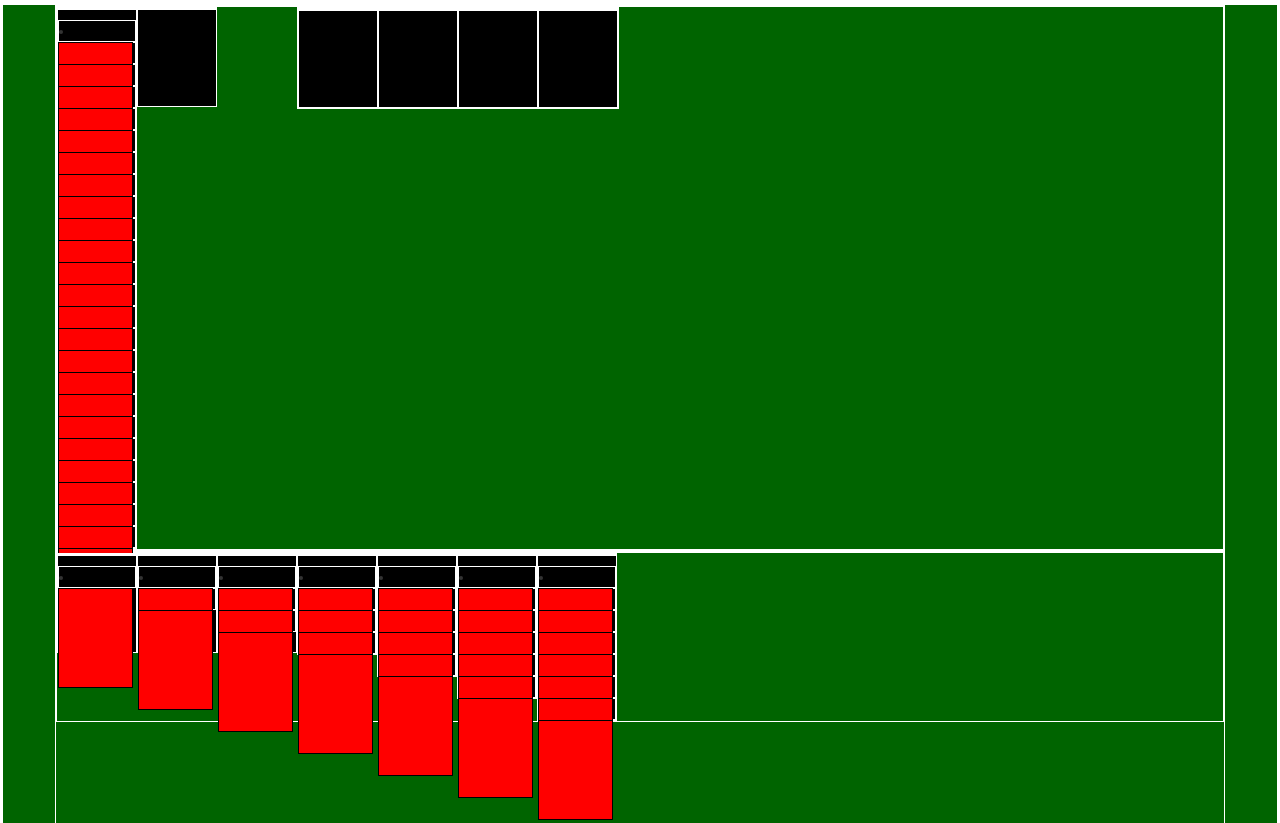
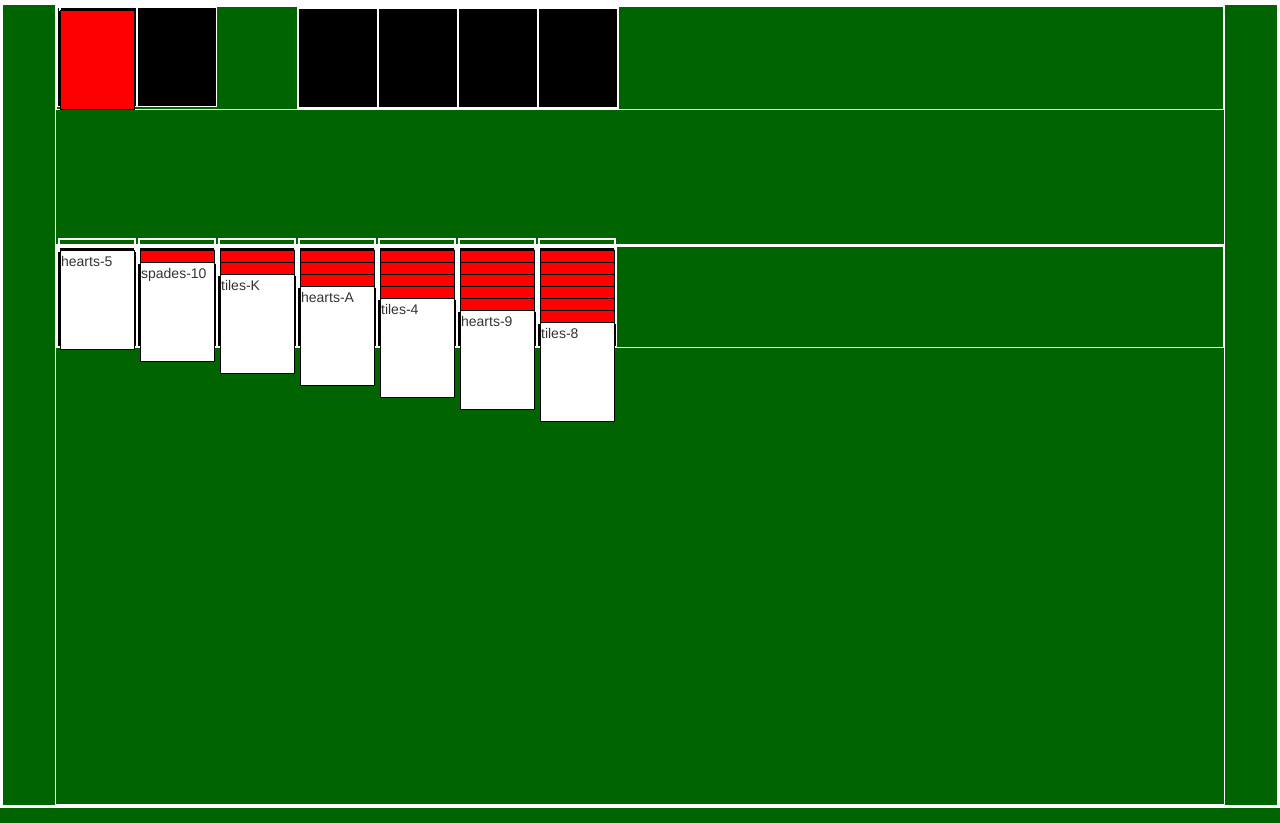
Before and after one commit to mcekiera/Solitaire, a website: page index.html in a window 1280 px wide. Shown: the top 823 px of the page. Drawn offline with nearby package versions, Linux system fonts and the light colour scheme.

Commit message:
start solitaire card setting - piles with top card uncovered

```diff
--- a/index.html
+++ b/index.html
@@ -68,8 +68,8 @@
 <section class="container-flex board ">
     <div class="container board__top">
         <div class="row">
-            <div id="js-stack" class="col-deck-1 deck"><ul></ul></div>
-            <div id="js-waste" class="col-deck-1 deck"><ul></ul></div>
+            <div id="js-stack" class="col-deck-1 deck stash"><ul></ul></div>
+            <div id="js-waste" class="col-deck-1 deck stash"><ul></ul></div>
             <div class="col-deck-4 col-deck-offset-1 deck">
                 <div id="js-foundation-spades" class="col-deck-1 deck"><ul></ul></div>
                 <div id="js-foundation-clubs" class="col-deck-1 deck"><ul></ul></div>
--- a/js/board.js
+++ b/js/board.js
@@ -25,6 +25,7 @@ function Board(deck) {
 			for (var n = pile; n > 0; n--) {
 				this.tableau[pile].addCard(deck.getRandomCard());
 			}
+			this.tableau[pile].cards[pile-1].$element.removeClass('covered');
 		}
 	}
 
--- a/js/stack.js
+++ b/js/stack.js
@@ -1,8 +1,8 @@
 function Stack($element) {
 	"use strict";
-	this.$element = $element;
+	this.$element = $element.find('ul');
 	this.cards = [];
-	console.log(this.$element);
+	console.log(this.$element.find('ul'));
 
 	var filters = [];
 
@@ -18,8 +18,8 @@ function Stack($element) {
 		this.cards.push(card);
 		console.log(card.$element)
 		this.$element
-			.append('<li>')
-			.append(card.$element);
+			.append($('<li>').append(card.$element));
+
 	};
 
 }
--- a/scss/style.scss
+++ b/scss/style.scss
@@ -6,6 +6,16 @@
 body {
   background-color: #006400;
   min-height: 100vh;
+}
+
+ul {
+  list-style-type: none;
+  padding: 0;
+  margin-top: -10px;
+}
+
+li {
+  padding-top: 10px;
 }
 
 .board__top {
@@ -39,6 +49,10 @@ body {
 
 .stash {
   position: relative;
+
+  li {
+	position: absolute;
+  }
 }
 
 .card {
```
Also changed, not shown: css/style.css, 1 other file.
